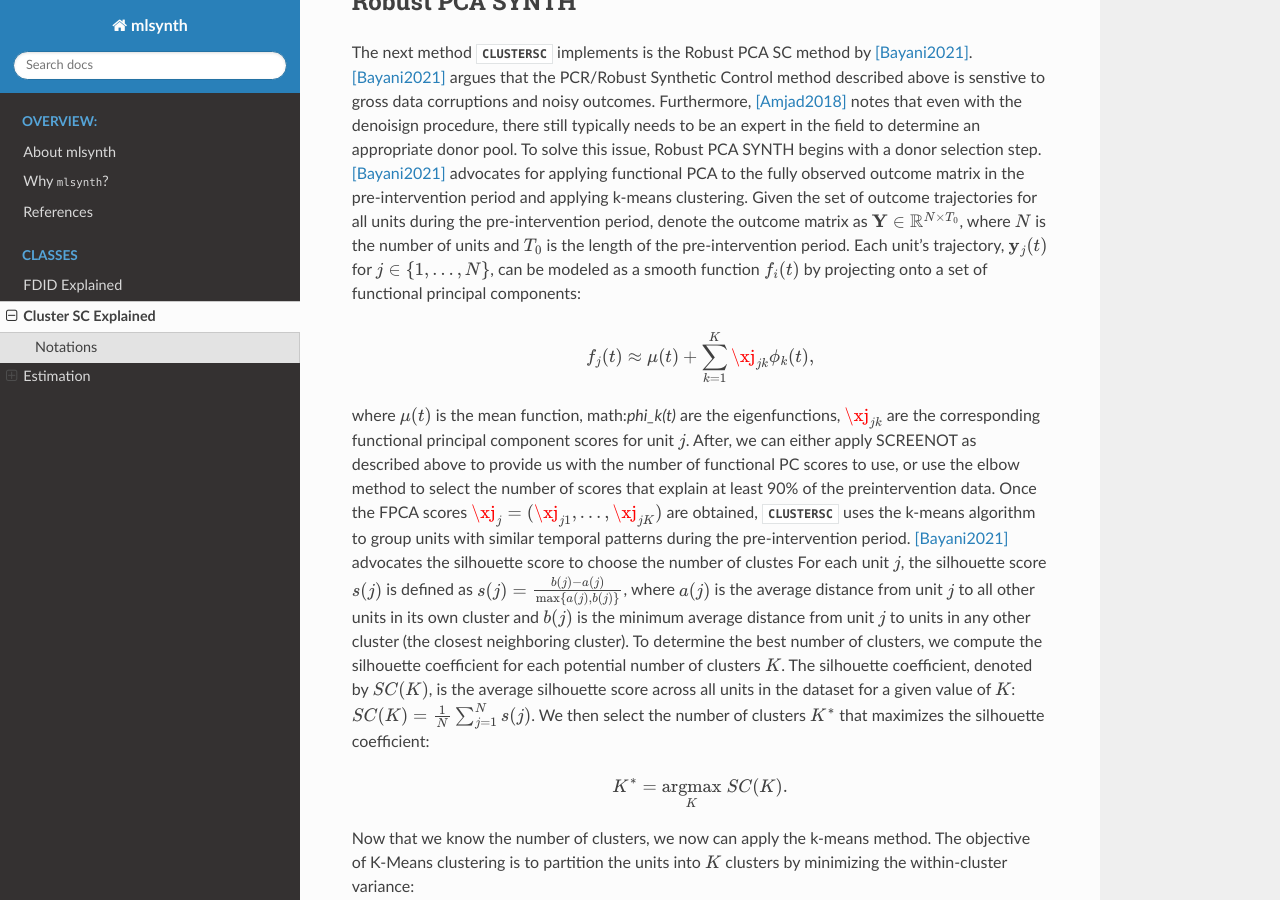
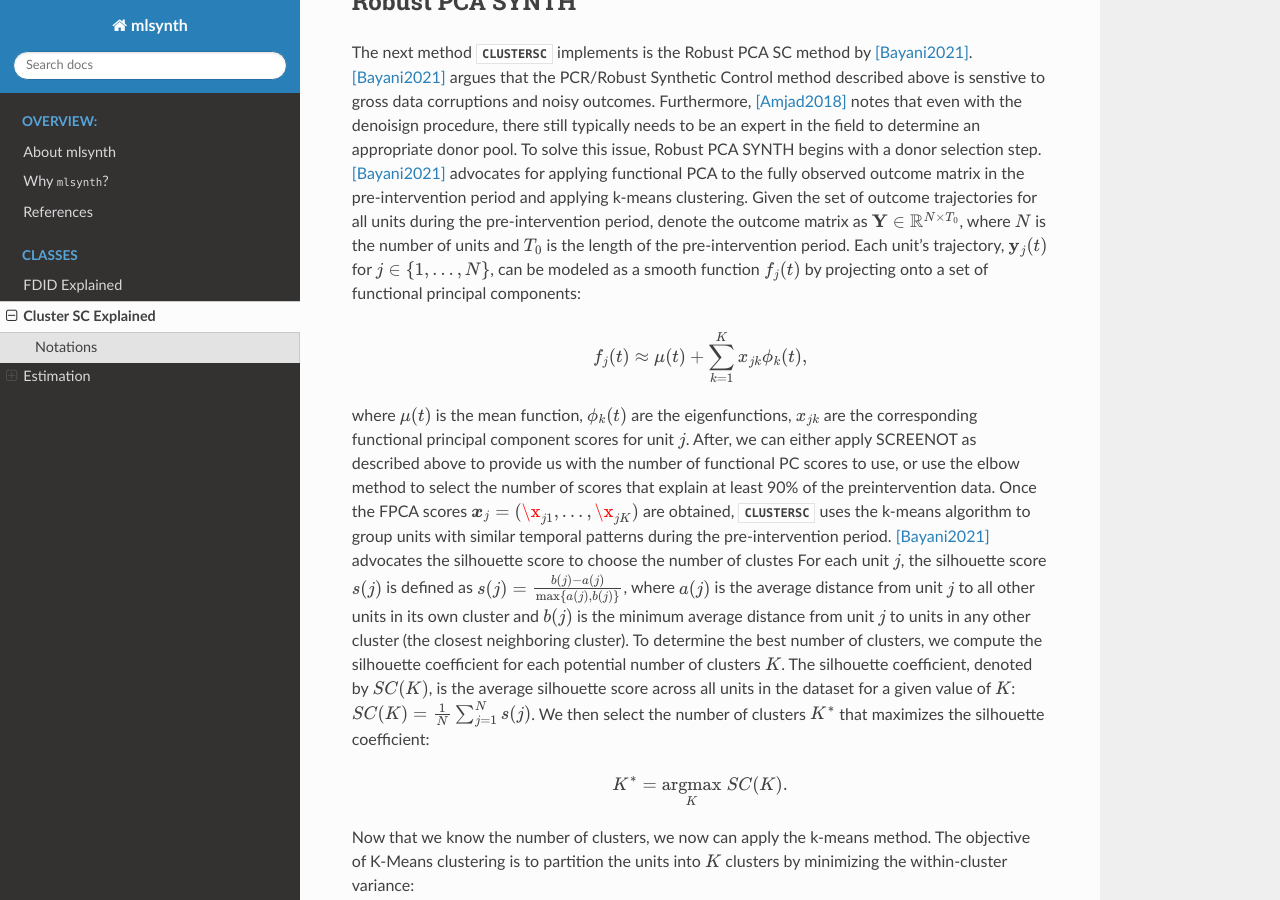
Before and after one commit to jgreathouse9/mlsynth, a Sphinx documentation site: the page built from docs/clustersc.rst, in a window 1280 px wide and 900 px high, scrolled down 2213 px. Built offline with Sphinx 7.4.7 and the Read the Docs theme 3.1.0, drawn with Linux system fonts in a browser that asks for light colours; pages that are not in the unit, such as notebooks, are missing from menus.

Commit message:
Update clustersc.rst

```diff
--- a/docs/clustersc.rst
+++ b/docs/clustersc.rst
@@ -70,12 +70,12 @@ where we simply use the reconstructed, denoised version of the control group to
 Robust PCA SYNTH
 ----------------
 
-The next method :class:`CLUSTERSC` implements is the Robust PCA SC method by [Bayani2021]_. [Bayani2021]_ argues that the PCR/Robust Synthetic Control method described above is senstive to gross data corruptions and noisy outcomes. Furthermore, [Amjad2018]_ notes that even with the denoisign procedure, there still typically needs to be an expert in the field to determine an appropriate donor pool. To solve this issue, Robust PCA SYNTH  begins with a donor selection step. [Bayani2021]_ advocates for applying functional PCA to the fully observed outcome matrix in the pre-intervention period and applying k-means clustering. Given the set of outcome trajectories for all units during the pre-intervention period, denote the outcome matrix as :math:`\mathbf{Y} \in \mathbb{R}^{N \times T_0}`, where :math:`N` is the number of units and :math:`T_0` is the length of the pre-intervention period. Each unit's trajectory, :math:`\mathbf{y}_j(t)` for :math:`j \in \{1, \ldots, N\}`, can be modeled as a smooth function :math:`f_i(t)` by projecting onto a set of functional principal components:
+The next method :class:`CLUSTERSC` implements is the Robust PCA SC method by [Bayani2021]_. [Bayani2021]_ argues that the PCR/Robust Synthetic Control method described above is senstive to gross data corruptions and noisy outcomes. Furthermore, [Amjad2018]_ notes that even with the denoisign procedure, there still typically needs to be an expert in the field to determine an appropriate donor pool. To solve this issue, Robust PCA SYNTH  begins with a donor selection step. [Bayani2021]_ advocates for applying functional PCA to the fully observed outcome matrix in the pre-intervention period and applying k-means clustering. Given the set of outcome trajectories for all units during the pre-intervention period, denote the outcome matrix as :math:`\mathbf{Y} \in \mathbb{R}^{N \times T_0}`, where :math:`N` is the number of units and :math:`T_0` is the length of the pre-intervention period. Each unit's trajectory, :math:`\mathbf{y}_j(t)` for :math:`j \in \{1, \ldots, N\}`, can be modeled as a smooth function :math:`f_j(t)` by projecting onto a set of functional principal components:
 
 .. math::
-   f_j(t) \approx \mu(t) + \sum_{k=1}^{K} \xj_{jk} \phi_k(t),
+   f_j(t) \approx \mu(t) + \sum_{k=1}^{K} x_{jk} \phi_k(t),
 
-where :math:`\mu(t)` is the mean function, math:`\phi_k(t)` are the eigenfunctions, :math:`\xj_{jk}` are the corresponding functional principal component scores for unit :math:`j`. After, we can either apply SCREENOT as described above to provide us with the number of functional PC scores to use, or use the elbow method to select the number of scores that explain at least 90% of the preintervention data. Once the FPCA scores :math:`\boldsymbol{\xj}_j = (\xj_{j1}, \ldots, \xj_{jK})` are obtained, :class:`CLUSTERSC` uses the k-means algorithm to group units with similar temporal patterns during the pre-intervention period. [Bayani2021]_ advocates the silhouette score to choose the number of clustes For each unit :math:`j`, the silhouette score :math:`s(j)` is defined as :math:`s(j) = \frac{b(j) - a(j)}{\max\{a(j), b(j)\}}`, where :math:`a(j)` is the average distance from unit :math:`j` to all other units in its own cluster and :math:`b(j)` is the minimum average distance from unit :math:`j` to units in any other cluster (the closest neighboring cluster). To determine the best number of clusters, we compute the silhouette coefficient for each potential number of clusters :math:`K`. The silhouette coefficient, denoted by :math:`SC(K)`, is the average silhouette score across all units in the dataset for a given value of :math:`K`: :math:`SC(K) = \frac{1}{N} \sum_{j=1}^{N} s(j)`. We then select the number of clusters :math:`K^*` that maximizes the silhouette coefficient:
+where :math:`\mu(t)` is the mean function, :math:`\phi_k(t)` are the eigenfunctions, :math:`x_{jk}` are the corresponding functional principal component scores for unit :math:`j`. After, we can either apply SCREENOT as described above to provide us with the number of functional PC scores to use, or use the elbow method to select the number of scores that explain at least 90% of the preintervention data. Once the FPCA scores :math:`\boldsymbol{x}_j = (\x_{j1}, \ldots, \x_{jK})` are obtained, :class:`CLUSTERSC` uses the k-means algorithm to group units with similar temporal patterns during the pre-intervention period. [Bayani2021]_ advocates the silhouette score to choose the number of clustes For each unit :math:`j`, the silhouette score :math:`s(j)` is defined as :math:`s(j) = \frac{b(j) - a(j)}{\max\{a(j), b(j)\}}`, where :math:`a(j)` is the average distance from unit :math:`j` to all other units in its own cluster and :math:`b(j)` is the minimum average distance from unit :math:`j` to units in any other cluster (the closest neighboring cluster). To determine the best number of clusters, we compute the silhouette coefficient for each potential number of clusters :math:`K`. The silhouette coefficient, denoted by :math:`SC(K)`, is the average silhouette score across all units in the dataset for a given value of :math:`K`: :math:`SC(K) = \frac{1}{N} \sum_{j=1}^{N} s(j)`. We then select the number of clusters :math:`K^*` that maximizes the silhouette coefficient:
 
 .. math::
    K^\ast = \underset{K}{\mathrm{argmax}} \; SC(K).
```
